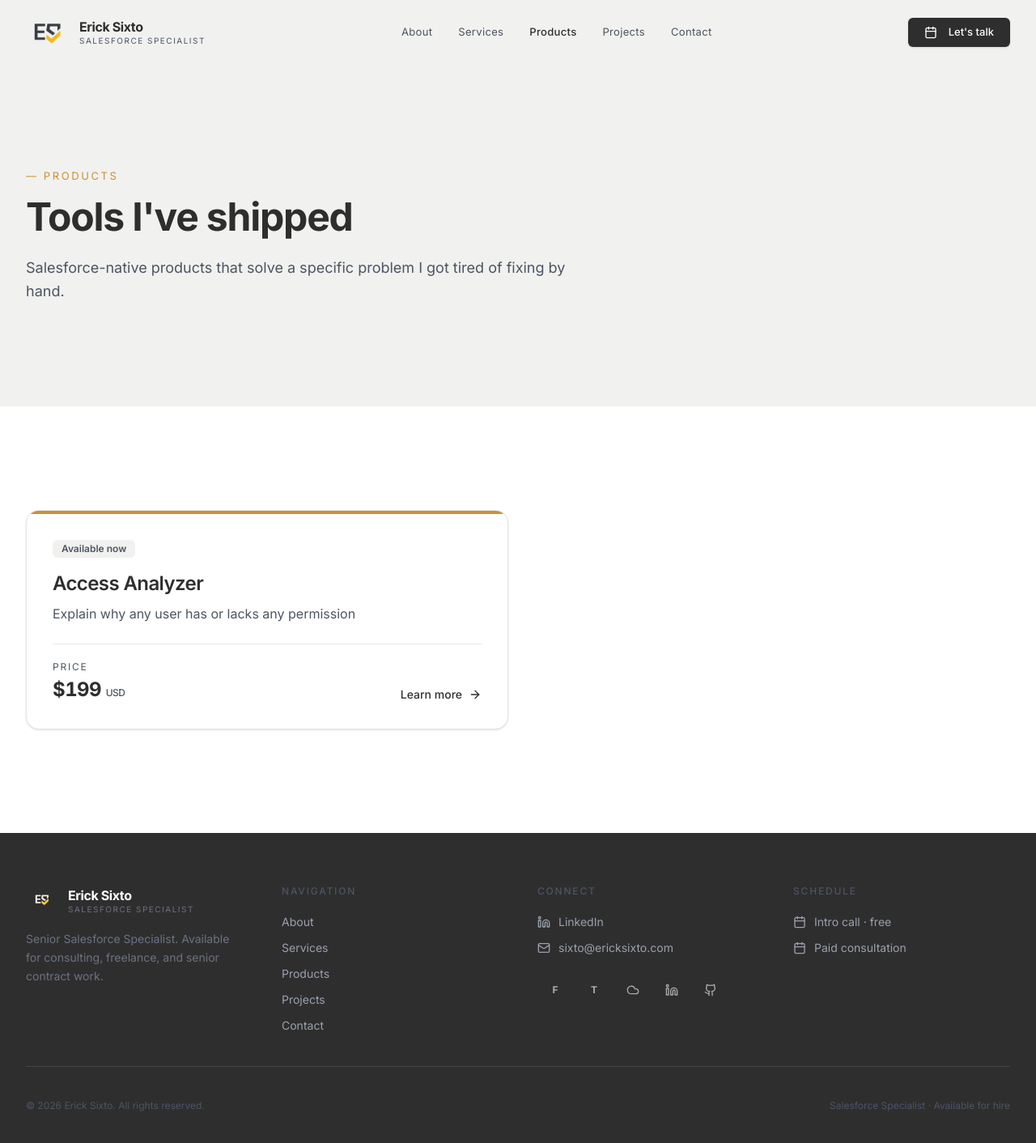
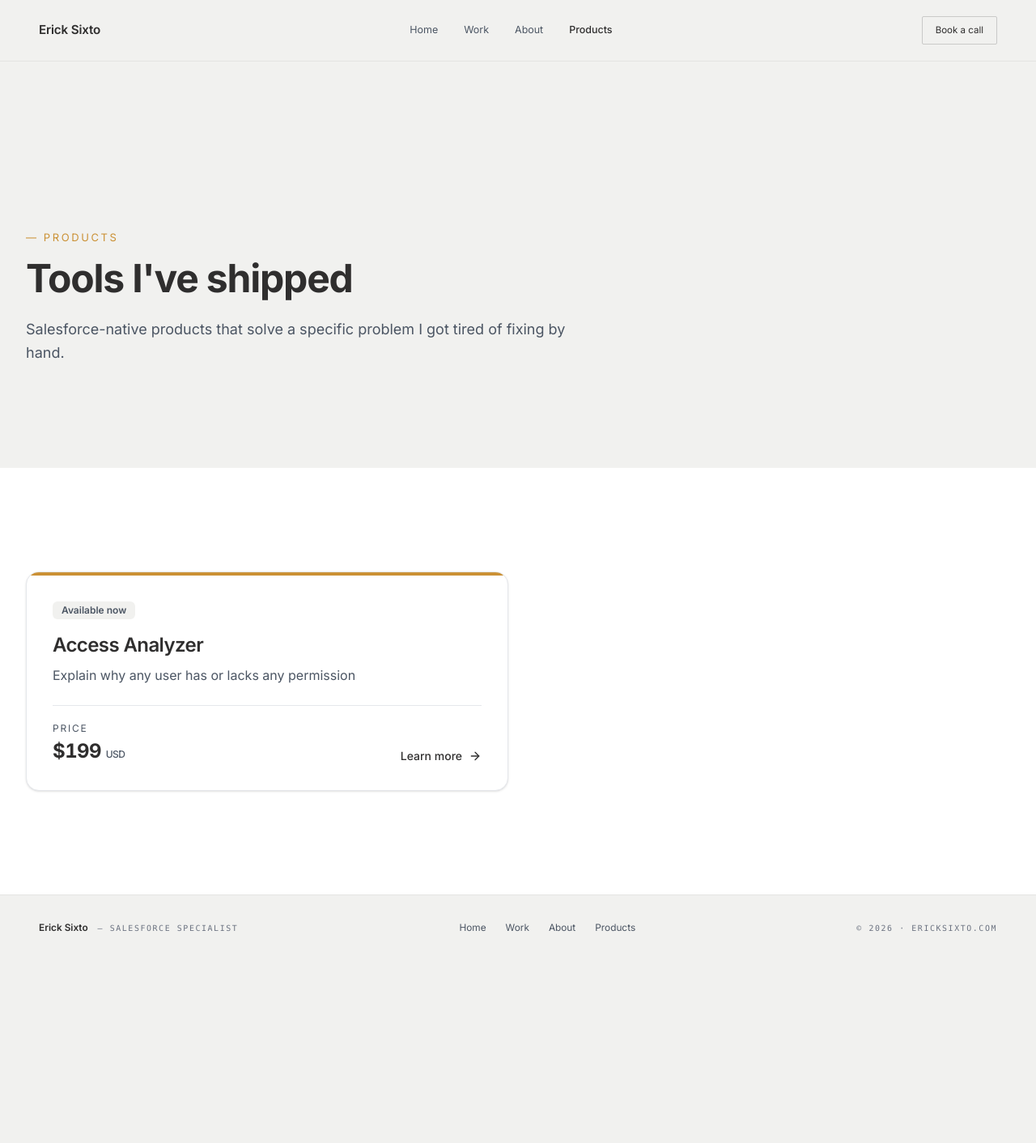
Before and after one commit to ErickSixto/ErickSixto.github.io, a Next.js app in the folder next-app/: page /products in a window 1280 px wide. Shown: the top 1412 px of the page at 81% size. After the commit the page ends 1188 px from the top, so only its background shows below. Built offline with nearby package versions, Linux system fonts and the light colour scheme.

Commit message:
feat(layout): rewrite header + footer to editorial style

```diff
--- a/next-app/src/components/layout/footer.tsx
+++ b/next-app/src/components/layout/footer.tsx
@@ -1,116 +1,37 @@
 import React from "react";
 import Link from "next/link";
-import { Mail, Linkedin, Calendar } from "lucide-react";
-import { PlatformLinksCompact } from "@/components/platform-links";
-import { siteConfig, meetingLinks } from "@/data/mock";
 
-const footerLinks = [
+const navLinks = [
+  { label: "Home", path: "/" },
+  { label: "Work", path: "/work" },
   { label: "About", path: "/about" },
-  { label: "Services", path: "/services" },
   { label: "Products", path: "/products" },
-  { label: "Projects", path: "/projects" },
-  { label: "Contact", path: "/contact" },
 ];
 
 export default function Footer() {
+  const year = new Date().getFullYear();
+
   return (
-    <footer className="bg-[#2F2E2E] text-white">
-      <div className="max-w-7xl mx-auto px-4 sm:px-6 lg:px-8 py-16">
-        <div className="grid grid-cols-1 md:grid-cols-4 gap-8 md:gap-12">
-          <div className="md:col-span-1">
-            <Link href="/" className="flex items-center gap-3 mb-4">
-              {/* eslint-disable-next-line @next/next/no-img-element */}
-              <img src={siteConfig.monogramDark} alt="Erick Sixto ES monogram" className="h-10 w-10" />
-              <div className="flex flex-col">
-                <span className="text-white font-bold text-base tracking-tight leading-none">
-                  Erick Sixto
-                </span>
-                <span className="text-[10px] text-gray-500 uppercase tracking-[0.15em] leading-none mt-1">
-                  {siteConfig.descriptor}
-                </span>
-              </div>
-            </Link>
-            <p className="text-sm text-gray-500 leading-relaxed max-w-xs mt-4">
-              Senior Salesforce Specialist. Available for consulting, freelance, and senior contract
-              work.
-            </p>
-          </div>
-
-          <div>
-            <h4 className="text-xs font-medium uppercase tracking-[0.15em] text-gray-600 mb-5">
-              Navigation
-            </h4>
-            <div className="flex flex-col gap-3">
-              {footerLinks.map((link) => (
-                <Link
-                  key={link.path}
-                  href={link.path}
-                  className="text-sm text-gray-400 hover:text-white transition-colors duration-200"
-                >
-                  {link.label}
-                </Link>
-              ))}
-            </div>
-          </div>
-
-          <div>
-            <h4 className="text-xs font-medium uppercase tracking-[0.15em] text-gray-600 mb-5">
-              Connect
-            </h4>
-            <div className="flex flex-col gap-3">
-              <a
-                href={siteConfig.linkedin}
-                target="_blank"
-                rel="noopener noreferrer"
-                className="text-sm text-gray-400 hover:text-white transition-colors duration-200 flex items-center gap-2.5"
-              >
-                <Linkedin className="h-4 w-4 flex-shrink-0" /> LinkedIn
-              </a>
-              <a
-                href={`mailto:${siteConfig.email}`}
-                className="text-sm text-gray-400 hover:text-white transition-colors duration-200 flex items-center gap-2.5"
-              >
-                <Mail className="h-4 w-4 flex-shrink-0" /> {siteConfig.email}
-              </a>
-            </div>
-            <div className="mt-5">
-              <PlatformLinksCompact />
-            </div>
-          </div>
-
-          <div>
-            <h4 className="text-xs font-medium uppercase tracking-[0.15em] text-gray-600 mb-5">
-              Schedule
-            </h4>
-            <div className="flex flex-col gap-3">
-              <a
-                href={meetingLinks.discovery.url}
-                target="_blank"
-                rel="noopener noreferrer"
-                className="text-sm text-gray-400 hover:text-white transition-colors duration-200 flex items-center gap-2.5"
-              >
-                <Calendar className="h-4 w-4 flex-shrink-0" /> Intro call · free
-              </a>
-              <a
-                href={meetingLinks.consultation.url}
-                target="_blank"
-                rel="noopener noreferrer"
-                className="text-sm text-gray-400 hover:text-white transition-colors duration-200 flex items-center gap-2.5"
-              >
-                <Calendar className="h-4 w-4 flex-shrink-0" /> Paid consultation
-              </a>
-            </div>
-          </div>
+    <footer className="border-t border-[#2F2E2E11] mt-0">
+      <div className="max-w-7xl mx-auto px-6 lg:px-12 py-8 flex flex-wrap justify-between items-center gap-4 text-[0.74rem] text-[#6B7280]">
+        <div>
+          <strong className="text-[#2F2E2E] font-semibold">Erick Sixto</strong>
+          <span className="ml-3 font-mono text-[0.62rem] tracking-[0.16em] uppercase">
+            — Salesforce Specialist
+          </span>
         </div>
 
-        <div className="my-10 h-px bg-white/10" />
+        <nav className="flex gap-6">
+          {navLinks.map((link) => (
+            <Link key={link.path} href={link.path} className="text-[#4B5563] hover:text-[#2F2E2E] transition-colors duration-200">
+              {link.label}
+            </Link>
+          ))}
+        </nav>
 
-        <div className="flex flex-col sm:flex-row justify-between items-center gap-3">
-          <p className="text-xs text-gray-600">
-            &copy; {new Date().getFullYear()} Erick Sixto. All rights reserved.
-          </p>
-          <p className="text-xs text-gray-600">Salesforce Specialist &middot; Available for hire</p>
-        </div>
+        <span className="font-mono text-[0.62rem] tracking-[0.16em] uppercase">
+          © {year} · ericksixto.com
+        </span>
       </div>
     </footer>
   );
--- a/next-app/src/components/layout/header.tsx
+++ b/next-app/src/components/layout/header.tsx
@@ -1,142 +1,77 @@
 "use client";
 
-import React, { useState, useEffect } from "react";
+import React from "react";
 import Link from "next/link";
 import { usePathname } from "next/navigation";
-import { Button } from "@/components/ui/button";
-import { Menu, X, Calendar } from "lucide-react";
-import { siteConfig, meetingLinks } from "@/data/mock";
+import { meetingLinks } from "@/data/mock";
 
 const navLinks = [
+  { label: "Home", path: "/" },
+  { label: "Work", path: "/work" },
   { label: "About", path: "/about" },
-  { label: "Services", path: "/services" },
   { label: "Products", path: "/products" },
-  { label: "Projects", path: "/projects" },
-  { label: "Contact", path: "/contact" },
 ];
 
 export default function Header() {
   const pathname = usePathname();
-  const [scrolled, setScrolled] = useState(false);
-  const [mobileOpen, setMobileOpen] = useState(false);
-
-  useEffect(() => {
-    const handleScroll = () => setScrolled(window.scrollY > 20);
-    window.addEventListener("scroll", handleScroll, { passive: true });
-    return () => window.removeEventListener("scroll", handleScroll);
-  }, []);
 
   return (
-    <header
-      className={`fixed top-0 left-0 right-0 z-50 transition-all duration-500 ${
-        scrolled ? "bg-[#F1F1EF]/95 backdrop-blur-md border-b border-[#E5E7EB]" : "bg-transparent"
-      }`}
-    >
-      <div className="max-w-7xl mx-auto px-4 sm:px-6 lg:px-8">
-        <div className="flex items-center justify-between h-20">
-          <Link href="/" className="flex items-center gap-3 group">
-            {/* eslint-disable-next-line @next/next/no-img-element */}
-            <img
-              src={siteConfig.monogramLight}
-              alt="Erick Sixto ES monogram"
-              className="h-9 w-auto transition-transform duration-500 group-hover:scale-105"
-            />
-            <div className="hidden sm:flex flex-col">
-              <span className="text-[#2F2E2E] font-bold text-base tracking-tight leading-none">
+    <header className="border-b border-[#2F2E2E11] bg-[#F1F1EF]">
+      <div className="max-w-7xl mx-auto px-6 lg:px-12 py-5 flex items-center justify-between gap-6">
+        <Link href="/" className="text-[0.95rem] font-semibold tracking-[-0.01em] text-[#2F2E2E]">
           Erick Sixto
-              </span>
-              <span className="text-[10px] text-[#4B5563] uppercase tracking-[0.15em] leading-none mt-1">
-                {siteConfig.descriptor}
-              </span>
-            </div>
         </Link>
 
         <nav className="hidden md:flex items-center gap-8">
-            {navLinks.map((link) => (
+          {navLinks.map((link) => {
+            const isActive =
+              link.path === "/"
+                ? pathname === "/"
+                : pathname.startsWith(link.path);
+            return (
               <Link
                 key={link.path}
                 href={link.path}
-                aria-current={pathname === link.path ? "page" : undefined}
-                className={`text-[13px] tracking-wide transition-colors duration-300 ${
-                  pathname === link.path
-                    ? "text-[#2F2E2E] font-medium"
-                    : "text-[#4B5563] hover:text-[#2F2E2E]"
+                aria-current={isActive ? "page" : undefined}
+                className={`text-[0.78rem] transition-colors duration-200 ${
+                  isActive ? "text-[#2F2E2E] font-medium" : "text-[#4B5563] hover:text-[#2F2E2E]"
                 }`}
               >
                 {link.label}
               </Link>
-            ))}
+            );
+          })}
         </nav>
 
-          <div className="flex items-center gap-4">
         <a
           href={meetingLinks.discovery.url}
           target="_blank"
           rel="noopener noreferrer"
-              className="hidden md:block"
+          className="text-[0.72rem] border border-[#2F2E2E33] text-[#2F2E2E] px-4 py-2 rounded-[2px] hover:bg-[#2F2E2E] hover:text-[#F1F1EF] transition-colors duration-200"
         >
-              <Button className="bg-[#2F2E2E] hover:bg-[#1a1919] text-white text-[13px] px-5 h-9 transition-all duration-300 hover:scale-[1.015] active:scale-[0.98] hover:shadow-[inset_0_1px_0_rgba(255,255,255,0.1)]">
-                <Calendar className="mr-1.5 h-3.5 w-3.5" />
-                Let&apos;s talk
-              </Button>
+          Book a call
         </a>
-
-            {/* Mobile drawer */}
-            <button
-              className="md:hidden p-2 text-[#2F2E2E]"
-              onClick={() => setMobileOpen((v) => !v)}
-              aria-label="Menu"
-            >
-              {mobileOpen ? <X className="h-5 w-5" /> : <Menu className="h-5 w-5" />}
-            </button>
-          </div>
-        </div>
       </div>
 
-      {mobileOpen && (
-        <div className="md:hidden bg-[#F1F1EF] border-t border-[#E5E7EB]">
-          <div className="flex flex-col gap-1 p-4">
-            <Link
-              href="/"
-              onClick={() => setMobileOpen(false)}
-              className={`py-3 px-4 rounded-lg text-base transition-colors ${
-                pathname === "/"
-                  ? "text-[#2F2E2E] font-medium bg-white"
-                  : "text-[#4B5563] hover:text-[#2F2E2E] hover:bg-white"
-              }`}
-            >
-              Home
-            </Link>
-            {navLinks.map((link) => (
+      {/* Mobile nav: keep simple — links inline below the bar on small screens */}
+      <nav className="md:hidden border-t border-[#2F2E2E11] flex justify-center gap-6 px-6 py-3 text-[0.78rem]">
+        {navLinks.map((link) => {
+          const isActive =
+            link.path === "/"
+              ? pathname === "/"
+              : pathname.startsWith(link.path);
+          return (
             <Link
               key={link.path}
               href={link.path}
-                onClick={() => setMobileOpen(false)}
-                className={`py-3 px-4 rounded-lg text-base transition-colors ${
-                  pathname === link.path
-                    ? "text-[#2F2E2E] font-medium bg-white"
-                    : "text-[#4B5563] hover:text-[#2F2E2E] hover:bg-white"
-                }`}
+              aria-current={isActive ? "page" : undefined}
+              className={isActive ? "text-[#2F2E2E] font-medium" : "text-[#4B5563]"}
             >
               {link.label}
             </Link>
-            ))}
-            <div className="pt-4 px-4">
-              <a
-                href={meetingLinks.discovery.url}
-                target="_blank"
-                rel="noopener noreferrer"
-                onClick={() => setMobileOpen(false)}
-              >
-                <Button className="bg-[#2F2E2E] text-white w-full h-10 hover:bg-[#1a1919]">
-                  <Calendar className="mr-2 h-4 w-4" />
-                  Let&apos;s talk
-                </Button>
-              </a>
-            </div>
-          </div>
-        </div>
-      )}
+          );
+        })}
+      </nav>
     </header>
   );
 }
```
Lines whose indentation alone changed are shown as unchanged.
